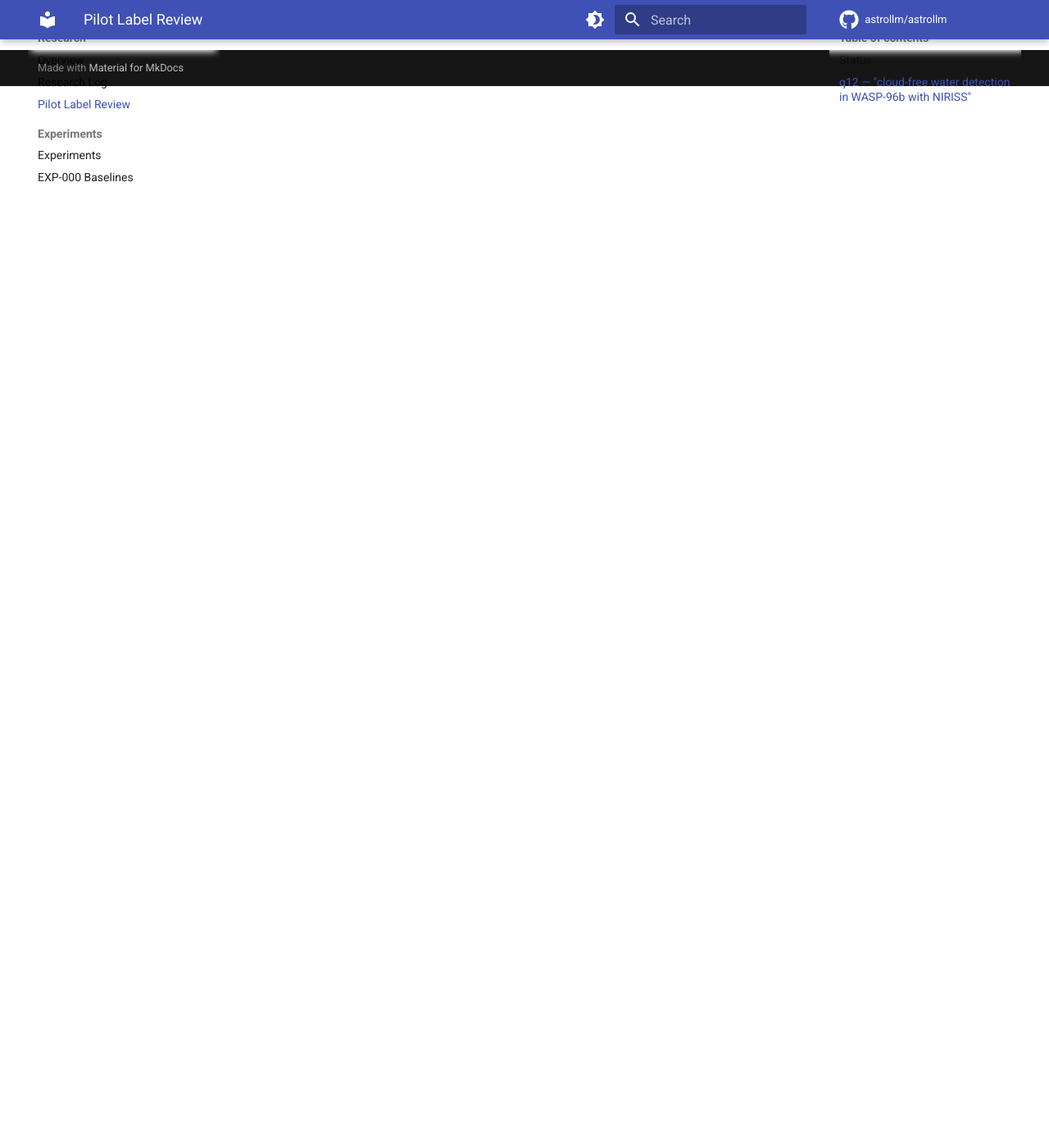
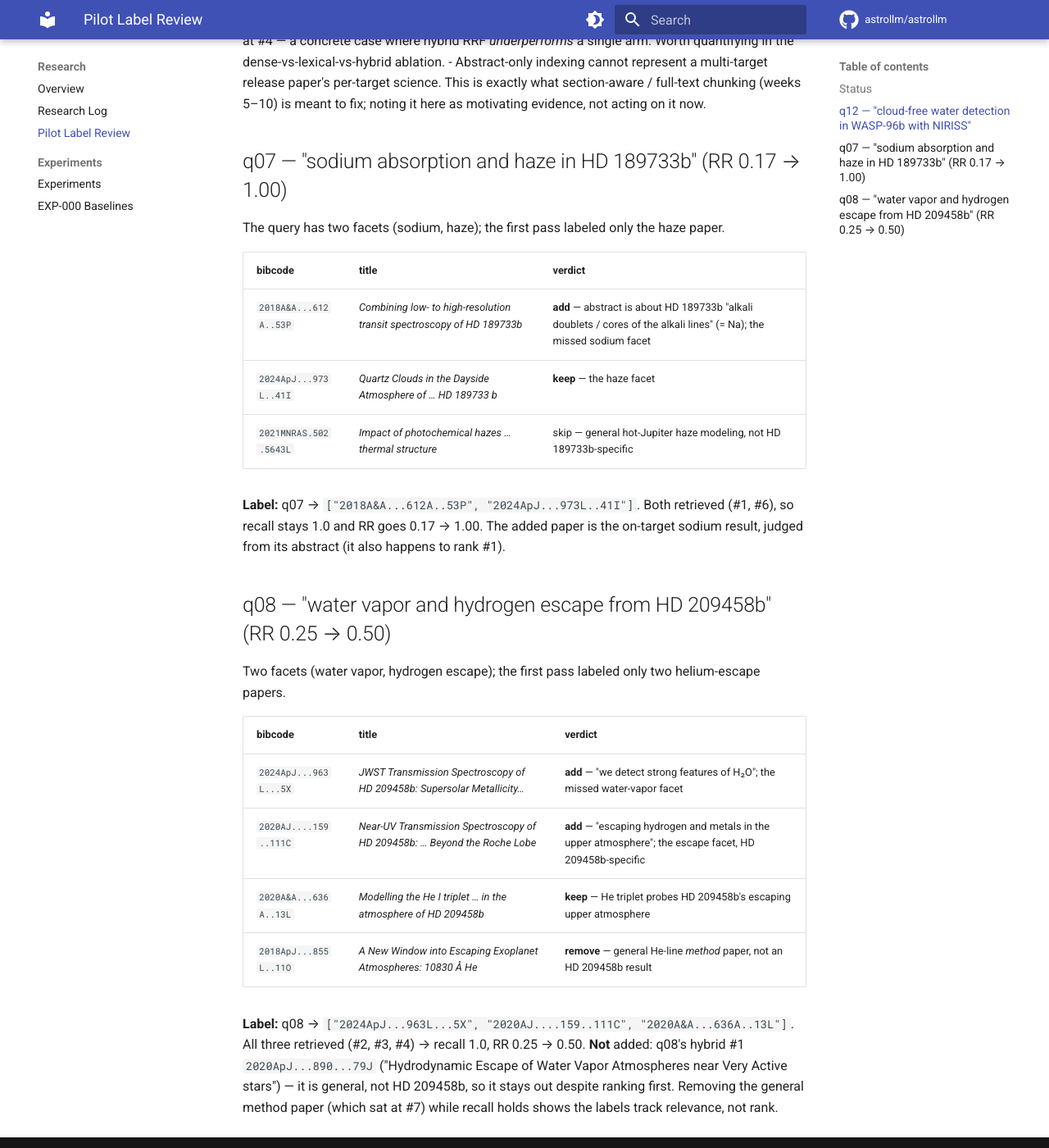
Before and after one commit to astrollm/astrollm, an MkDocs documentation site: the page built from docs/research/pilot-label-review.md, in a window 1280 px wide and 1400 px high, scrolled down 1496 px. Shown: the whole window at 82% size. Built offline with MkDocs 1.6.1 and Material for MkDocs 9.7.7, drawn with Linux system fonts in a browser that asks for light colours; comment, search, counter and statistics services are not loaded; before the commit the page ends 1601 px from its top, so only the background shows below that; some of the changed text lies outside the part shown.

Commit message:
review(pilot): vet q07/q08 labels — add missed on-target papers (MRR 0.776→0.844)
Both queries were R@10=1.0 but low RR (relevant paper ranked deep) because the first
pass labeled only secondary papers and missed the genuinely on-target ones.

- q07 (HD 189733b sodium+haze): added 2018A&A...612A..53P (alkali/Na lines in HD 189733b
  — the missed sodium facet); kept the quartz-clouds/haze paper. RR 0.17 → 1.00.
- q08 (HD 209458b water+escape): added 2024ApJ...963L...5X (H2O detection) and
  2020AJ....159..111C (escaping H/metals); kept the He-triplet escape paper; removed
  2018ApJ...855L..11O (general He-line method, not an HD 209458b result). RR 0.25 → 0.50.

Recall@10 unchanged at 0.812 (per-query recall stays 1.0); MRR 0.776 → 0.844. Labels are
judged from abstracts, not rank: q08's hybrid #1 (2020ApJ...890...79J, general water-escape)
was rejected as off-target, and a top-10 paper was removed — recall held. Rationale in
docs/research/pilot-label-review.md.

Co-Authored-By: Claude Opus 4.8 (1M context) <noreply@anthropic.com>

```diff
--- a/docs/research/pilot-label-review.md
+++ b/docs/research/pilot-label-review.md
@@ -10,13 +10,17 @@ ranker), read the abstracts, and decide keep / remove / add against the query's
 genuine retrieval misses (relevant paper exists but isn't retrieved) separately from labeling
 errors — only the latter change the labels.
 
-Headline number is unchanged so far: **Recall@10 = 0.812, MRR = 0.776** over 16 scored queries.
+Headline: **Recall@10 = 0.812** (unchanged — per-query recall@10 stays 1.0 for the reviewed
+queries), **MRR 0.776 → 0.844**. The MRR rise comes from q07/q08, where the first pass had
+labeled only secondary papers and missed the genuinely on-target ones; correcting that moves the
+first relevant hit up. Discipline check: relevance is judged from abstracts, and q08's hybrid #1
+(`2020ApJ...890...79J`, general water-escape, not HD 209458b) was **rejected** despite its rank.
 
 ## Status
 
-- [x] **q12** — WASP-96b (reviewed below)
-- [ ] q07 — HD 189733b (R@10=1.0 but RR 0.17 — relevant paper ranked deep)
-- [ ] q08 — HD 209458b (R@10=1.0 but RR 0.25)
+- [x] **q12** — WASP-96b
+- [x] **q07** — HD 189733b (RR 0.17 → 1.00)
+- [x] **q08** — HD 209458b (RR 0.25 → 0.50)
 - [ ] q03, q05, q06, q18 — the four 0.50 (partial-recall) queries
 - [ ] q11 (WASP-121b), q15 (LHS 475b) — currently empty; confirm no in-corpus target
 - [ ] q19–q30 — broad molecule/process queries; build relevant sets
@@ -48,3 +52,34 @@ NIRISS/water papers about *other* planets instead.
 - Abstract-only indexing cannot represent a multi-target release paper's per-target science. This
   is exactly what section-aware / full-text chunking (weeks 5–10) is meant to fix; noting it here
   as motivating evidence, not acting on it now.
+
+## q07 — "sodium absorption and haze in HD 189733b"  (RR 0.17 → 1.00)
+
+The query has two facets (sodium, haze); the first pass labeled only the haze paper.
+
+| bibcode | title | verdict |
+|---|---|---|
+| `2018A&A...612A..53P` | *Combining low- to high-resolution transit spectroscopy of HD 189733b* | **add** — abstract is about HD 189733b "alkali doublets / cores of the alkali lines" (= Na); the missed sodium facet |
+| `2024ApJ...973L..41I` | *Quartz Clouds in the Dayside Atmosphere of … HD 189733 b* | **keep** — the haze facet |
+| `2021MNRAS.502.5643L` | *Impact of photochemical hazes … thermal structure* | skip — general hot-Jupiter haze modeling, not HD 189733b-specific |
+
+**Label:** q07 → `["2018A&A...612A..53P", "2024ApJ...973L..41I"]`. Both retrieved (#1, #6), so
+recall stays 1.0 and RR goes 0.17 → 1.00. The added paper is the on-target sodium result, judged
+from its abstract (it also happens to rank #1).
+
+## q08 — "water vapor and hydrogen escape from HD 209458b"  (RR 0.25 → 0.50)
+
+Two facets (water vapor, hydrogen escape); the first pass labeled only two helium-escape papers.
+
+| bibcode | title | verdict |
+|---|---|---|
+| `2024ApJ...963L...5X` | *JWST Transmission Spectroscopy of HD 209458b: Supersolar Metallicity…* | **add** — "we detect strong features of H₂O"; the missed water-vapor facet |
+| `2020AJ....159..111C` | *Near-UV Transmission Spectroscopy of HD 209458b: … Beyond the Roche Lobe* | **add** — "escaping hydrogen and metals in the upper atmosphere"; the escape facet, HD 209458b-specific |
+| `2020A&A...636A..13L` | *Modelling the He I triplet … in the atmosphere of HD 209458b* | **keep** — He triplet probes HD 209458b's escaping upper atmosphere |
+| `2018ApJ...855L..11O` | *A New Window into Escaping Exoplanet Atmospheres: 10830 Å He* | **remove** — general He-line *method* paper, not an HD 209458b result |
+
+**Label:** q08 → `["2024ApJ...963L...5X", "2020AJ....159..111C", "2020A&A...636A..13L"]`. All three
+retrieved (#2, #3, #4) → recall 1.0, RR 0.25 → 0.50. **Not** added: q08's hybrid #1
+`2020ApJ...890...79J` ("Hydrodynamic Escape of Water Vapor Atmospheres near Very Active stars") —
+it is general, not HD 209458b, so it stays out despite ranking first. Removing the general method
+paper (which sat at #7) while recall holds shows the labels track relevance, not rank.
```
Also changed, not shown: 1 other file.
